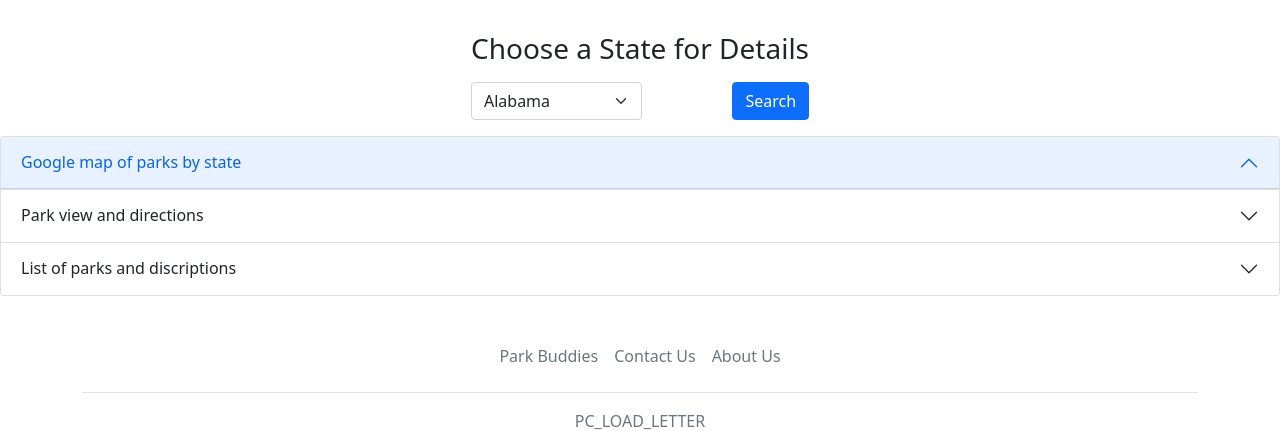
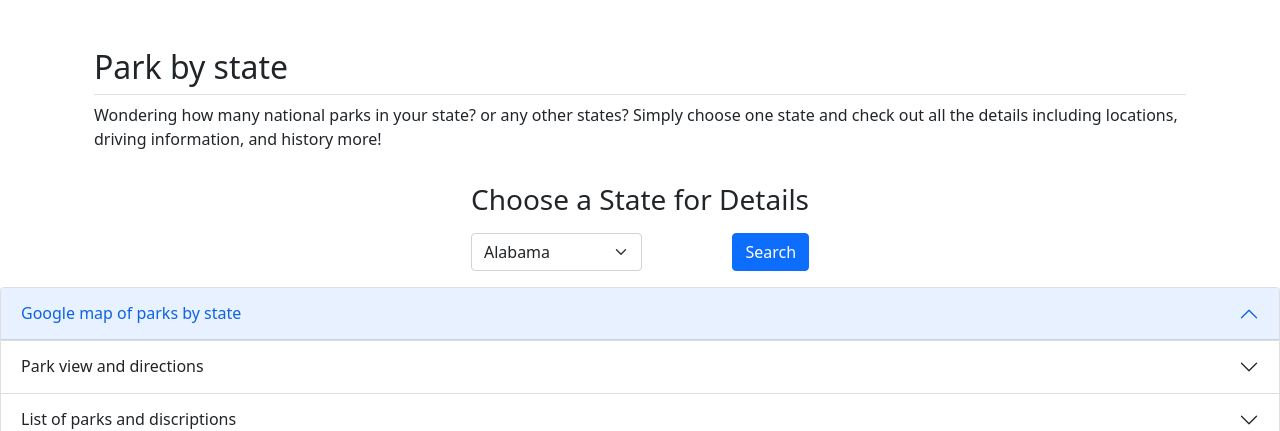
Before and after one commit to kev-odin/park-buddies-archive, a Flask app: page /parkbystate in a window 1280 px wide. Shown: the part 64-495 px from the top of the page. Run offline with Flask 2, Linux system fonts and the light colour scheme; a user stored in the database is signed in; data comes from the database, SQL or seed files in the repository; data that the repository does not hold is empty; some libraries are stand-ins or nearby versions.

Commit message:
add a simple description at the top of the state choosing form to align with the kevin's webcam page

```diff
--- a/flask-web/templates/parkbystate.html
+++ b/flask-web/templates/parkbystate.html
@@ -96,6 +96,16 @@
     }
   </script>
   {% endblock %} {% block content %}
+
+  <div class="container marketing px-4 py-3">
+    <h2 class="pb-2 border-bottom">Park by state</h2>
+    <p>
+      Wondering how many national parks in your state? or any other states?
+      Simply choose one state and check out all the details including locations,
+      driving information, and history more!
+    </p>
+  </div>
+
   <!-- The below is copied from hw3 birthday search home.html -->
   <div class="d-flex align-items-center justify-content-center">
     <form method="post">
```
